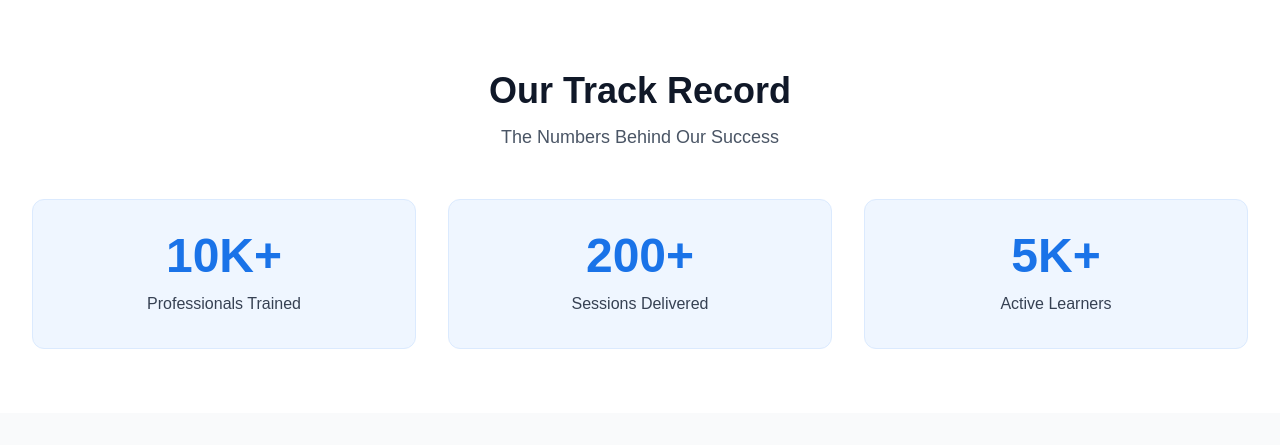
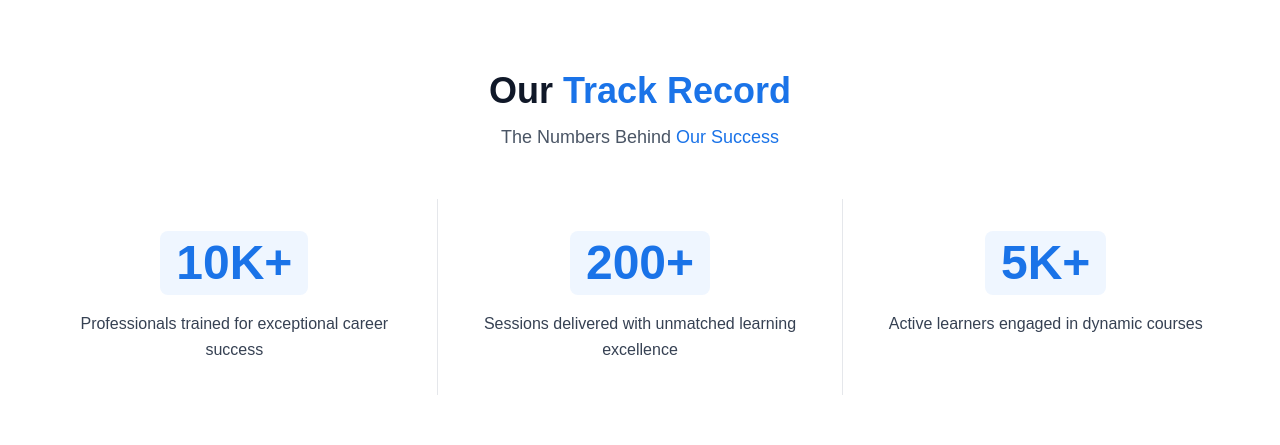
Before and after one commit to AkbarMWaris/Accredian-Clone, a Next.js app: page / in a window 1280 px wide. Shown: the part 705-1150 px from the top of the page. Built offline with nearby package versions, Linux system fonts and the light colour scheme.

Commit message:
In track record section changes the ui

```diff
--- a/src/components/Stats.tsx
+++ b/src/components/Stats.tsx
@@ -15,23 +15,27 @@ export default function Stats() {
       <div className="max-w-7xl mx-auto px-4 sm:px-6 lg:px-8">
         <div className="text-center mb-12">
           <h2 className="text-3xl sm:text-4xl font-bold text-gray-900">
-            Our Track Record
+            Our <span className="text-universal">Track Record</span>
           </h2>
           <p className="mt-3 text-lg text-gray-600">
-            The Numbers Behind Our Success
+            The Numbers Behind <span className="text-universal">Our Success</span>
           </p>
         </div>
 
-        <div className="grid grid-cols-1 md:grid-cols-3 gap-8">
-          {stats.map((stat) => (
+        <div className="flex flex-col md:flex-row items-center md:items-stretch">
+          {stats.map((stat, index) => (
             <div
               key={stat.label}
-              className="text-center p-8 rounded-xl bg-blue-50 border border-blue-100"
+              className={`flex-1 text-center py-8 px-6 ${
+                index < stats.length - 1 ? "md:border-r border-gray-200" : ""
+              }`}
             >
-              <div className="text-4xl sm:text-5xl font-bold text-universal">
+              <span className="inline-block text-3xl md:text-5xl font-bold text-universal bg-blue-50 px-4 py-2 rounded-lg">
                 {stat.value}
-              </div>
-              <p className="mt-3 text-gray-700 font-medium">{stat.label}</p>
+              </span>
+              <p className="mt-4 text-gray-700 font-medium leading-relaxed">
+                {stat.label}
+              </p>
             </div>
           ))}
         </div>
--- a/src/lib/api.ts
+++ b/src/lib/api.ts
@@ -77,9 +77,9 @@ export async function getNavLinks(): Promise<NavLink[]> {
 export async function getStats(): Promise<Stat[]> {
   await delay(100);
   return [
-    { value: "10K+", label: "Professionals Trained" },
-    { value: "200+", label: "Sessions Delivered" },
-    { value: "5K+", label: "Active Learners" },
+    { value: "10K+", label: "Professionals trained for exceptional career success" },
+    { value: "200+", label: "Sessions delivered with unmatched learning excellence" },
+    { value: "5K+", label: "Active learners engaged in dynamic courses" },
   ];
 }
 
```
